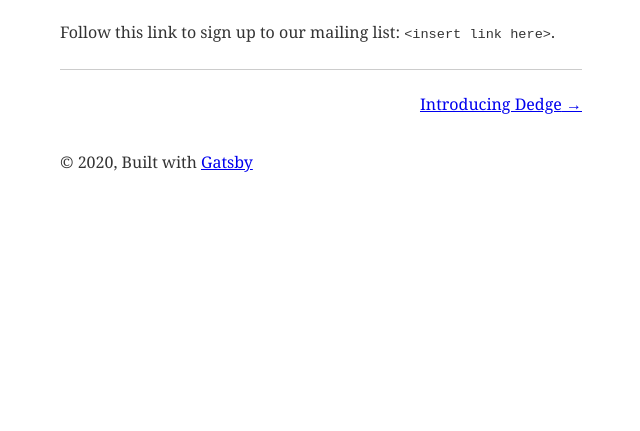
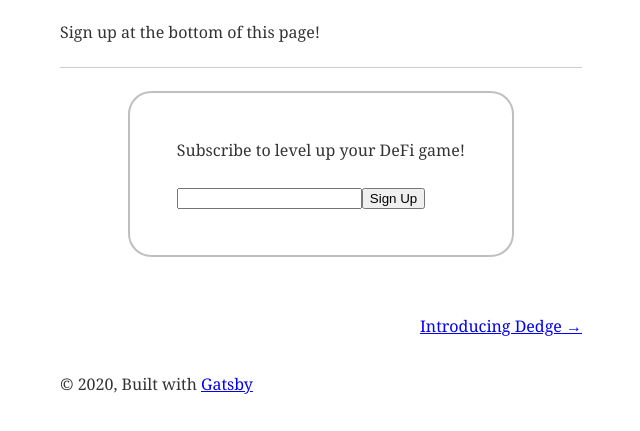
Before and after one commit to studydefi/studydefi.com, a Gatsby site: page /welcome-to-study-defi/ in a window 1280 px wide. Shown: the part 642-1073 px from the top of the page, without its empty margins (319-959 px from the left). Before the commit the page ends 851 px from the top, so only its background shows below. Built offline with nearby package versions, Linux system fonts and the light colour scheme; Gatsby itself is replaced by a stand-in of ours; some packages are replaced by stand-ins of ours.

Commit message:
add mailchimp

```diff
--- a/content/blog/welcome-to-study-defi/index.md
+++ b/content/blog/welcome-to-study-defi/index.md
@@ -18,4 +18,4 @@ We will walk through many of the "gotchas" and the edge cases we've come across
 
 # How do I subscribe?
 
-Follow this link to sign up to our mailing list: `<insert link here>`.
+Sign up at the bottom of this page!
--- a/gatsby-config.js
+++ b/gatsby-config.js
@@ -131,5 +131,12 @@ module.exports = {
         delayLoadTime: 1000,
       },
     },
+    {
+      resolve: "gatsby-plugin-mailchimp",
+      options: {
+        endpoint:
+          "https://studydefi.us19.list-manage.com/subscribe/post?u=cda36633fa310b8474871e5ac&amp;id=3e93676690",
+      },
+    },
   ],
 }
--- a/package.json
+++ b/package.json
@@ -12,6 +12,7 @@
     "gatsby-image": "^2.2.39",
     "gatsby-plugin-feed": "^2.3.26",
     "gatsby-plugin-google-analytics": "^2.1.34",
+    "gatsby-plugin-mailchimp": "^5.1.2",
     "gatsby-plugin-manifest": "^2.2.39",
     "gatsby-plugin-offline": "^3.0.32",
     "gatsby-plugin-react-helmet": "^3.1.21",
--- a/src/components/bio.js
+++ b/src/components/bio.js
@@ -11,22 +11,22 @@ import { useStaticQuery, graphql } from "gatsby"
 import { rhythm } from "../utils/typography"
 
 const Bio = () => {
-  const data = useStaticQuery(graphql`
-    query BioQuery {
-      site {
-        siteMetadata {
-          founders {
-            name
-          }
-          social {
-            twitter
-          }
-        }
-      }
-    }
-  `)
+  // const data = useStaticQuery(graphql`
+  //   query BioQuery {
+  //     site {
+  //       siteMetadata {
+  //         founders {
+  //           name
+  //         }
+  //         social {
+  //           twitter
+  //         }
+  //       }
+  //     }
+  //   }
+  // `)
 
-  const { founders } = data.site.siteMetadata
+  // const { founders } = data.site.siteMetadata
   return (
     <div
       style={{
--- /dev/null
+++ b/src/components/mailing-list.js
@@ -0,0 +1,57 @@
+import React, { useState } from "react"
+
+import addToMailchimp from "gatsby-plugin-mailchimp"
+
+import { rhythm } from "../utils/typography"
+
+const MailingList = () => {
+  const [email, setEmail] = useState("")
+  const [response, setResponse] = useState(null)
+  const handleSubmit = async () => {
+    const res = await addToMailchimp(email)
+    setResponse(res)
+  }
+  return (
+    <div
+      style={{
+        display: `flex`,
+        marginBottom: rhythm(2.5),
+        flexDirection: `column`,
+        alignItems: `center`,
+      }}
+    >
+      <div
+        style={{
+          border: `2px solid rgba(0,0,0,0.25)`,
+          padding: rhythm(2),
+          borderRadius: rhythm(1),
+        }}
+      >
+        <div>
+          <p>Subscribe to level up your DeFi game!</p>
+        </div>
+        <div>
+          <input
+            type="email"
+            value={email}
+            onChange={e => setEmail(e.target.value)}
+          />
+          <button onClick={handleSubmit}>Sign Up</button>
+        </div>
+        {response !== null && (
+          <div>
+            <p
+              style={{
+                color: response.result === "success" ? "mediumseagreen" : "red",
+              }}
+            >
+              {response.msg}
+            </p>
+          </div>
+        )}
+      </div>
+    </div>
+  )
+}
+
+export default MailingList
--- a/src/templates/blog-post.js
+++ b/src/templates/blog-post.js
@@ -4,6 +4,8 @@ import { Link, graphql } from "gatsby"
 import Bio from "../components/bio"
 import Layout from "../components/layout"
 import SEO from "../components/seo"
+import MailingList from "../components/mailing-list"
+
 import { rhythm, scale } from "../utils/typography"
 
 const BlogPostTemplate = ({ data, pageContext, location }) => {
@@ -45,6 +47,7 @@ const BlogPostTemplate = ({ data, pageContext, location }) => {
         />
         <footer>
           {/* <Bio /> */}
+          <MailingList />
         </footer>
       </article>
 
```
Also changed, not shown: 1 other file.
